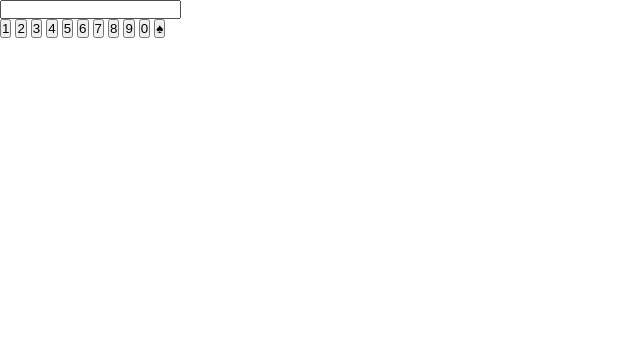
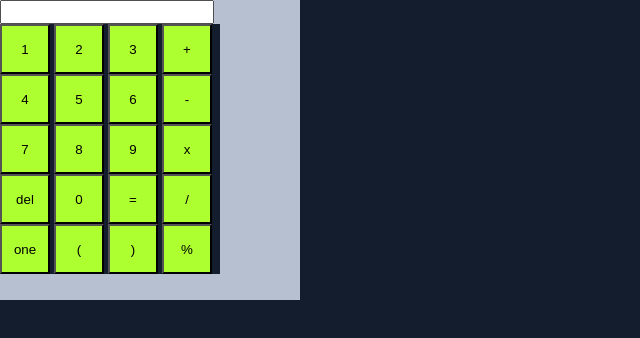
Before and after one commit to Dani3234/Calculadora, a plain HTML site: page index.html in a window 1280 px wide. Shown: the whole page, without its empty margins (0-640 px from the left). Drawn offline with Linux system fonts and the light colour scheme.

Commit message:
estructure an addition del, del_one and calc

```diff
--- a/functions.js
+++ b/functions.js
@@ -1,10 +1,21 @@
 function clic(val) {
-    const num = document.getElementById("input");
-    num.value += val;
+    const input = document.getElementById("input");
+    input.value += val;
 }
 
-function delete_one(val) {
-    const num2 = document.getElementById("input");
-    num2 = num2.pop;
-    console.log(num2)
+function calc() {
+    const input = document.getElementById("input");
+    const result = eval(input.value);
+
+    input.value = result;
 }
+
+function del() {
+    const input = document.getElementById("input");
+    input.value = ""
+}
+
+function del_one() {
+    const input = document.getElementById("input")
+    input.value = input.value.slice(0, -1);
+}
--- a/index.html
+++ b/index.html
@@ -12,17 +12,42 @@
         <input class="input" id="input" type="text">
 
         <div class="btn-calc">
+
+            <div class="row">
                 <button class="btn" onclick="clic(value)" value="1" >1</button>
                 <button class="btn" onclick="clic(value)" value="2" >2</button>
                 <button class="btn" onclick="clic(value)" value="3" >3</button>
+                <button class="btn" onclick="clic(value)" value="+" >+</button>
+            </div>
+
+            <div class="row">
                 <button class="btn" onclick="clic(value)" value="4" >4</button>
                 <button class="btn" onclick="clic(value)" value="5" >5</button>
                 <button class="btn" onclick="clic(value)" value="6" >6</button>
+                <button class="btn" onclick="clic(value)" value="-" >-</button>
+            </div>
+
+            <div class="row">
                 <button class="btn" onclick="clic(value)" value="7" >7</button>
                 <button class="btn" onclick="clic(value)" value="8" >8</button>
                 <button class="btn" onclick="clic(value)" value="9" >9</button>
+                <button class="btn" onclick="clic(value)" value="*" >x</button>
+            </div>
+
+            <div class="row">
+                <button class="btn" onclick="del()" value="AC">del</button>
                 <button class="btn" onclick="clic(value)" value="0" >0</button>
-            <button class="btn" onclick="delete_one(value)" value="delete">♠</button>
+                <button class="btn" onclick="calc()" value="=">=</button>
+                <button class="btn" onclick="clic(value)" value="/" >/</button>
+            </div>
+
+            <div class="row">
+                <button class="btn" onclick="del_one()" value="DEL" >one</button>
+                <button class="btn" onclick="clic(value)" value="(" >(</button>
+                <button class="btn" onclick="clic(value)" value=")" >)</button>
+                <button class="btn" onclick="clic(value)" value="%" >%</button>
+            </div>
+
         </div>
     </div>
 </body>
--- a/style.css
+++ b/style.css
@@ -2,3 +2,37 @@
     margin: 0;
     padding: 0;
 }
+
+body {
+    background: rgb(20, 29, 46);
+
+}
+
+.calc {
+    background: rgb(183, 192, 208);
+    height: 300px;
+    width: 300px;
+}
+
+.input {
+    height: 20px;
+    width: 210px;
+}
+
+.btn-calc {
+    display: flex;
+    height: 200px;
+    width: 220px;
+    flex-direction: column;
+}
+
+.row {
+    background: rgb(20, 29, 46);
+}
+
+.btn {
+    background: greenyellow;
+    position: relative;
+    height: 50px;
+    width: 50px;
+}
```
Also changed, not shown: 1 other file. Lines whose indentation alone changed are shown as unchanged.
